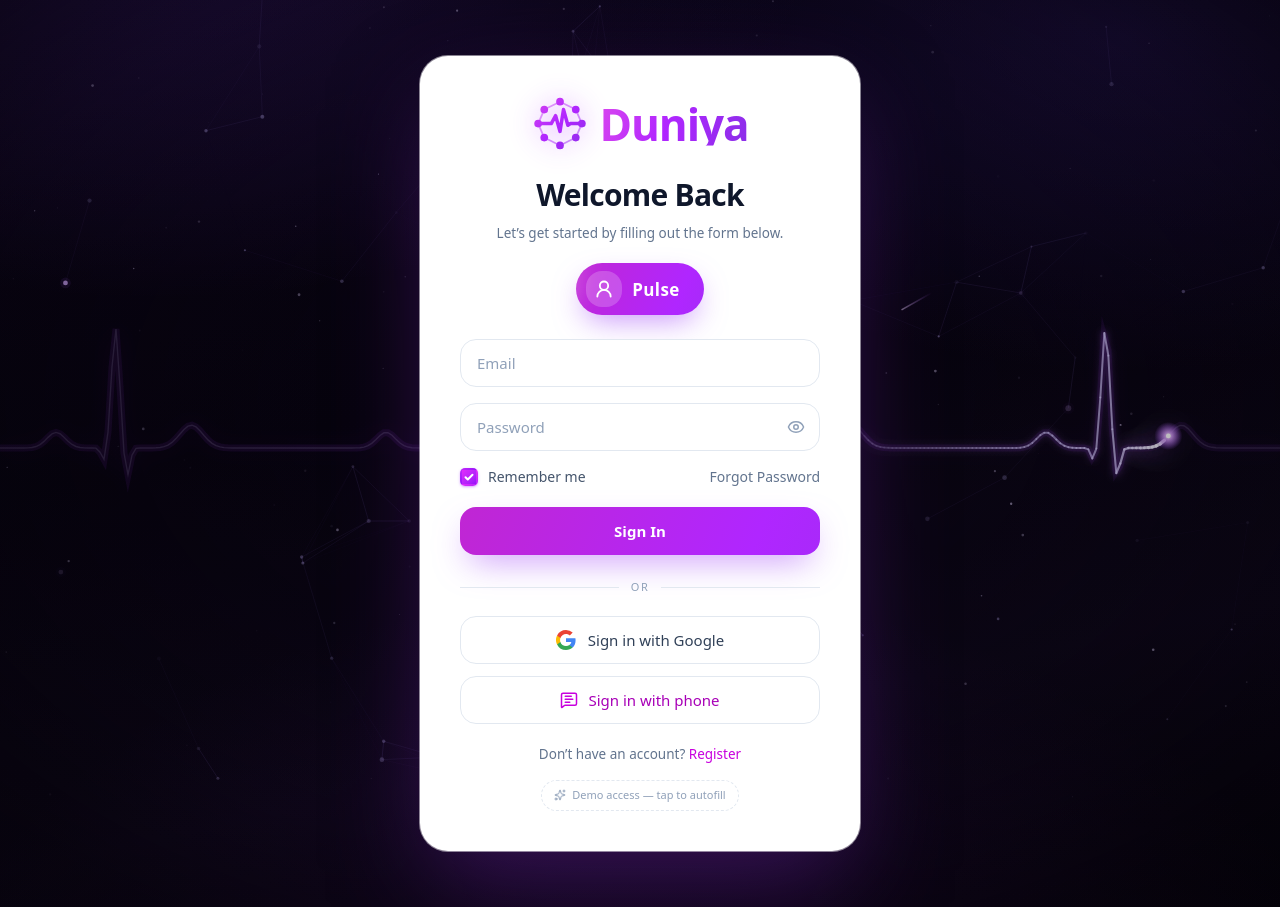
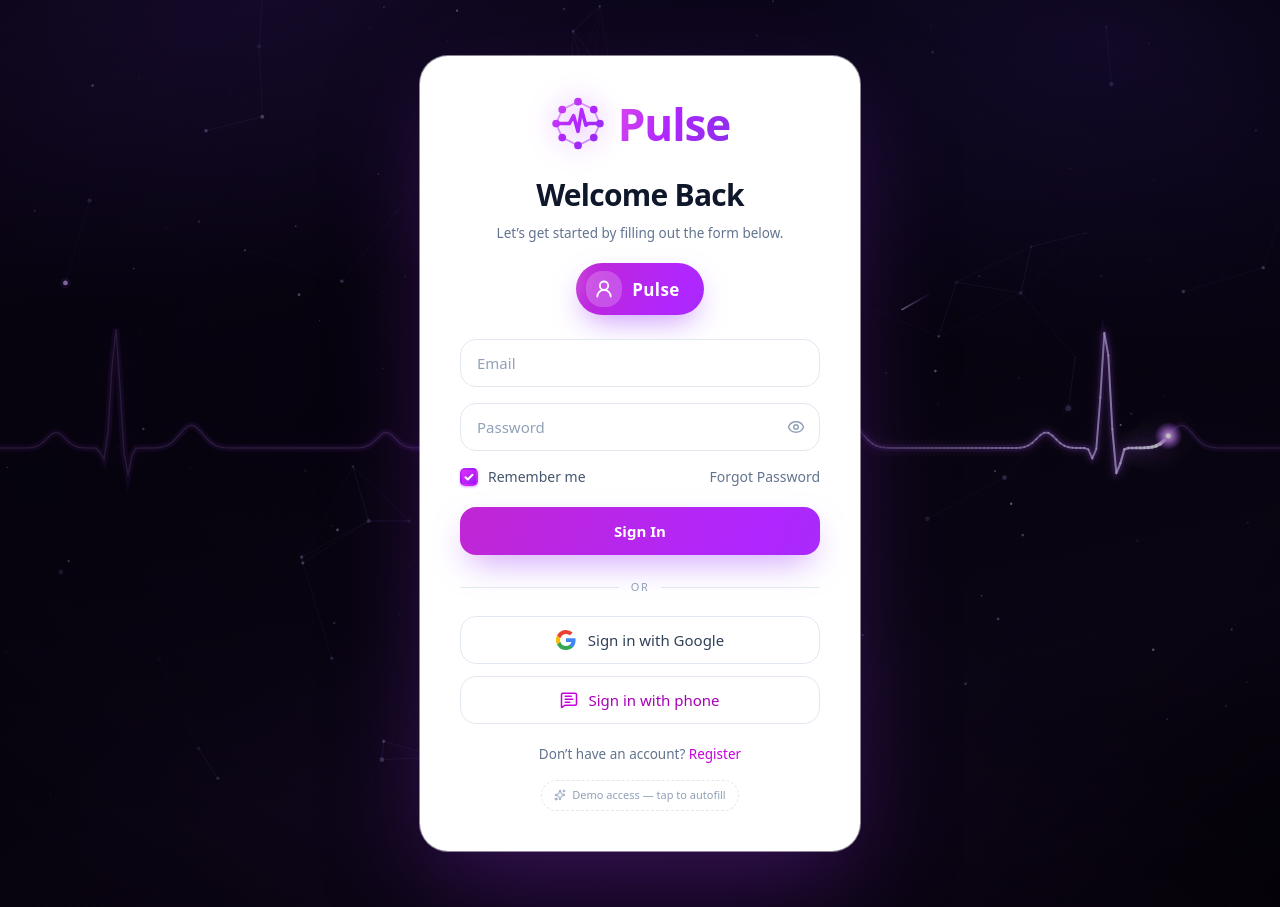
Before and after one commit to CHAMA18/pulse, a Next.js app: page / in a window 1280 px wide. Built offline with nearby package versions, Linux system fonts and the light colour scheme.

Commit message:
45f934ad-164d-4615-a3ab-e1e009c2553c

```diff
--- a/src/app/api/auth/login/route.ts
+++ b/src/app/api/auth/login/route.ts
@@ -2,7 +2,7 @@ import { NextResponse } from "next/server";
 import { z } from "zod";
 
 const DEMO_USER = {
-  email: "demo@duniyahealthcare.com",
+  email: "demo@pulse.care",
   password: "Pulse@1234",
   name: "Amina Otieno",
 };
--- a/src/app/globals.css
+++ b/src/app/globals.css
@@ -121,9 +121,9 @@
   }
 }
 
-/* ---------- Duniya Pulse — brand utilities ---------- */
+/* ---------- Pulse — brand utilities ---------- */
 
-.duniya-space {
+.pulse-space {
   background:
     radial-gradient(1100px 620px at 12% -8%, rgba(124, 58, 237, 0.22), transparent 60%),
     radial-gradient(900px 540px at 88% 4%, rgba(56, 32, 128, 0.35), transparent 62%),
@@ -150,46 +150,46 @@
   filter: brightness(1.08);
 }
 
-@keyframes duniya-shake {
+@keyframes pulse-shake {
   10%, 90% { transform: translateX(-1px); }
   20%, 80% { transform: translateX(2px); }
   30%, 50%, 70% { transform: translateX(-4px); }
   40%, 60% { transform: translateX(4px); }
 }
 .animate-shake {
-  animation: duniya-shake 0.5s cubic-bezier(0.36, 0.07, 0.19, 0.97) both;
+  animation: pulse-shake 0.5s cubic-bezier(0.36, 0.07, 0.19, 0.97) both;
 }
 
-@keyframes duniya-ping-soft {
+@keyframes pulse-ping-soft {
   0% { transform: scale(1); opacity: 0.55; }
   80%, 100% { transform: scale(1.65); opacity: 0; }
 }
 .animate-ping-soft {
-  animation: duniya-ping-soft 0.9s cubic-bezier(0, 0, 0.2, 1) both;
+  animation: pulse-ping-soft 0.9s cubic-bezier(0, 0, 0.2, 1) both;
 }
 
-@keyframes duniya-float {
+@keyframes pulse-float {
   0%, 100% { transform: translateY(0); }
   50% { transform: translateY(-6px); }
 }
 .animate-float {
-  animation: duniya-float 5s ease-in-out infinite;
+  animation: pulse-float 5s ease-in-out infinite;
 }
 
-@keyframes duniya-sheen {
+@keyframes pulse-sheen {
   0% { transform: translateX(-130%) skewX(-18deg); }
   100% { transform: translateX(240%) skewX(-18deg); }
 }
 .animate-sheen {
-  animation: duniya-sheen 1.1s ease forwards;
+  animation: pulse-sheen 1.1s ease forwards;
 }
 
-@keyframes duniya-breathe {
+@keyframes pulse-breathe {
   0%, 100% { opacity: 0.55; transform: scale(1); }
   50% { opacity: 1; transform: scale(1.06); }
 }
 .animate-breathe {
-  animation: duniya-breathe 2.6s ease-in-out infinite;
+  animation: pulse-breathe 2.6s ease-in-out infinite;
 }
 
 @media (prefers-reduced-motion: reduce) {
@@ -203,14 +203,14 @@
 }
 
 /* Custom scrollbar (for dialogs / selects) */
-.duniya-scroll::-webkit-scrollbar {
+.pulse-scroll::-webkit-scrollbar {
   width: 6px;
   height: 6px;
 }
-.duniya-scroll::-webkit-scrollbar-thumb {
+.pulse-scroll::-webkit-scrollbar-thumb {
   background: rgba(147, 51, 234, 0.35);
   border-radius: 999px;
 }
-.duniya-scroll::-webkit-scrollbar-track {
+.pulse-scroll::-webkit-scrollbar-track {
   background: transparent;
 }
--- a/src/app/layout.tsx
+++ b/src/app/layout.tsx
@@ -11,27 +11,26 @@ const poppins = Poppins({
 });
 
 export const metadata: Metadata = {
-  title: "Duniya — Pharmacy Intelligence, Delivered.",
+  title: "Pulse — Pharmacy Intelligence, Delivered.",
   description:
-    "Sign in to Pulse, Duniya Healthcare's pharmacy intelligence platform. Track stock, demand and delivery in real time.",
+    "Sign in to Pulse, the pharmacy intelligence platform. Track stock, demand and delivery in real time.",
   keywords: [
-    "Duniya Healthcare",
     "Pulse",
     "Pharmacy Intelligence",
     "Healthcare logistics",
     "Sign in",
   ],
-  authors: [{ name: "Duniya Healthcare" }],
+  authors: [{ name: "Pulse" }],
   openGraph: {
-    title: "Duniya — Pharmacy Intelligence, Delivered.",
-    description: "Sign in to Pulse — Duniya Healthcare's pharmacy intelligence platform.",
-    siteName: "Duniya Healthcare",
+    title: "Pulse — Pharmacy Intelligence, Delivered.",
+    description: "Sign in to Pulse — the pharmacy intelligence platform.",
+    siteName: "Pulse",
     type: "website",
   },
   twitter: {
     card: "summary_large_image",
-    title: "Duniya — Pharmacy Intelligence, Delivered.",
-    description: "Sign in to Pulse — Duniya Healthcare's pharmacy intelligence platform.",
+    title: "Pulse — Pharmacy Intelligence, Delivered.",
+    description: "Sign in to Pulse — the pharmacy intelligence platform.",
   },
 };
 
--- a/src/app/page.tsx
+++ b/src/app/page.tsx
@@ -3,7 +3,7 @@ import { LoginCard } from "@/components/login/login-card";
 
 export default function LoginPage() {
   return (
-    <main className="duniya-space relative min-h-svh w-full overflow-hidden">
+    <main className="pulse-space relative min-h-svh w-full overflow-hidden">
       <PulseBackground className="pointer-events-none fixed inset-0 z-0 h-full w-full" />
       {/* vignette to focus the card */}
       <div
--- a/src/components/login/login-card.tsx
+++ b/src/components/login/login-card.tsx
@@ -13,7 +13,7 @@ import {
   UserRound,
 } from "lucide-react";
 import { useCallback, useRef, useState } from "react";
-import { DuniyaLogo } from "@/components/login/duniya-logo";
+import { PulseLogo } from "@/components/login/pulse-logo";
 import { ForgotDialog } from "@/components/login/forgot-dialog";
 import { GoogleIcon } from "@/components/login/google-icon";
 import { PhoneDialog } from "@/components/login/phone-dialog";
@@ -21,7 +21,7 @@ import { useToast } from "@/hooks/use-toast";
 import { cn } from "@/lib/utils";
 
 const DEMO = {
-  email: "demo@duniyahealthcare.com",
+  email: "demo@pulse.care",
   password: "Pulse@1234",
   name: "Amina Otieno",
 };
@@ -181,7 +181,7 @@ export function LoginCard() {
         <motion.div variants={container} initial="hidden" animate="show" className="flex flex-col">
           {/* Brand */}
           <motion.div variants={item} className="flex justify-center">
-            <DuniyaLogo className="animate-float" />
+            <PulseLogo className="animate-float" />
           </motion.div>
 
           {/* Heading */}
@@ -202,7 +202,7 @@ export function LoginCard() {
             <button
               type="button"
               onClick={() => setPillPing((n) => n + 1)}
-              aria-label="Signing in to Pulse — Duniya's pharmacy intelligence workspace"
+              aria-label="Signing in to Pulse — Pharmacy Intelligence, Delivered"
               className="btn-brand group relative inline-flex h-[52px] items-center gap-2.5 overflow-hidden rounded-full px-2.5 pr-6 text-white shadow-[0_12px_30px_-8px_rgba(168,85,247,0.65)] transition-transform duration-150 active:scale-[0.97]"
             >
               <span className="pointer-events-none absolute inset-y-0 -left-1/3 w-1/3 -skew-x-12 bg-white/25 blur-md transition-transform duration-700 ease-out group-hover:translate-x-[430%]" />
--- a/src/components/login/phone-dialog.tsx
+++ b/src/components/login/phone-dialog.tsx
@@ -150,7 +150,7 @@ export function PhoneDialog({
         if (!v) reset();
       }}
     >
-      <DialogContent className="duniya-scroll sm:max-w-[400px]">
+      <DialogContent className="pulse-scroll sm:max-w-[400px]">
         {step === "phone" ? (
           <>
             <DialogHeader>
--- a/src/components/login/pulse-background.tsx
+++ b/src/components/login/pulse-background.tsx
@@ -3,7 +3,7 @@
 import { useEffect, useRef } from "react";
 
 /**
- * PulseBackground — the living Duniya universe.
+ * PulseBackground — the living Pulse universe.
  *
  * Layers (bottom → top), all on one transparent canvas above a CSS gradient:
  *   1. Deep-space starfield with slow twinkle.
--- a/src/components/login/duniya-logo.tsx
+++ b/src/components/login/pulse-logo.tsx
@@ -1,10 +1,10 @@
 import { cn } from "@/lib/utils";
 
 /**
- * Duniya brand mark — a constellation ring carrying a heartbeat pulse,
- * recreated as pure SVG so it stays crisp at any size.
+ * Pulse brand mark — a constellation ring carrying a heartbeat trace,
+ * pure SVG so it stays crisp at any size.
  */
-export function DuniyaMark({
+export function PulseMark({
   className,
   glow = true,
 }: {
@@ -15,18 +15,18 @@ export function DuniyaMark({
     <svg
       viewBox="0 0 64 64"
       role="img"
-      aria-label="Duniya logo"
+      aria-label="Pulse logo"
       className={cn("h-14 w-14", glow && "drop-shadow-[0_0_14px_rgba(176,38,255,0.45)]", className)}
     >
       <defs>
-        <linearGradient id="duniya-g" x1="0" y1="0" x2="64" y2="64" gradientUnits="userSpaceOnUse">
+        <linearGradient id="pulse-g" x1="0" y1="0" x2="64" y2="64" gradientUnits="userSpaceOnUse">
           <stop offset="0" stopColor="#d946ef" />
           <stop offset="0.5" stopColor="#b026ff" />
           <stop offset="1" stopColor="#8b2fe8" />
         </linearGradient>
       </defs>
       {/* constellation ring links */}
-      <g stroke="url(#duniya-g)" strokeWidth="2" opacity="0.5" fill="none">
+      <g stroke="url(#pulse-g)" strokeWidth="2" opacity="0.5" fill="none">
         <line x1="32" y1="7" x2="50" y2="16" />
         <line x1="50" y1="16" x2="57" y2="32" />
         <line x1="57" y1="32" x2="50" y2="48" />
@@ -37,7 +37,7 @@ export function DuniyaMark({
         <line x1="14" y1="16" x2="32" y2="7" />
       </g>
       {/* constellation nodes */}
-      <g fill="url(#duniya-g)">
+      <g fill="url(#pulse-g)">
         <circle cx="32" cy="7" r="4.4" />
         <circle cx="50" cy="16" r="4.4" />
         <circle cx="57" cy="32" r="4.4" />
@@ -51,7 +51,7 @@ export function DuniyaMark({
       <polyline
         points="6,32 22,32 27,23 32,41 36,16 41,34 44,32 58,32"
         fill="none"
-        stroke="url(#duniya-g)"
+        stroke="url(#pulse-g)"
         strokeWidth="4"
         strokeLinecap="round"
         strokeLinejoin="round"
@@ -61,17 +61,17 @@ export function DuniyaMark({
 }
 
 /** Full lockup: mark + gradient wordmark. */
-export function DuniyaLogo({ className }: { className?: string }) {
+export function PulseLogo({ className }: { className?: string }) {
   return (
     <span className={cn("inline-flex items-center justify-center gap-3", className)}>
-      <DuniyaMark className="h-12 w-12 sm:h-14 sm:w-14" />
+      <PulseMark className="h-12 w-12 sm:h-14 sm:w-14" />
       <span
         aria-hidden="true"
         className="text-brand-gradient select-none text-[40px] font-bold leading-none tracking-tight sm:text-[44px]"
       >
-        Duniya
+        Pulse
       </span>
-      <span className="sr-only">Duniya Healthcare</span>
+      <span className="sr-only">Pulse — Pharmacy Intelligence, Delivered</span>
     </span>
   );
 }
```
